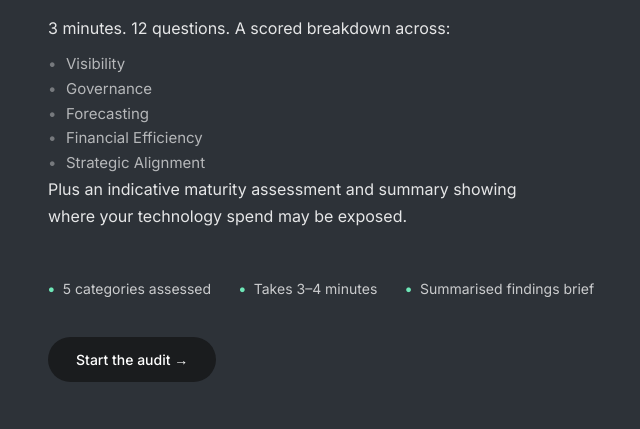
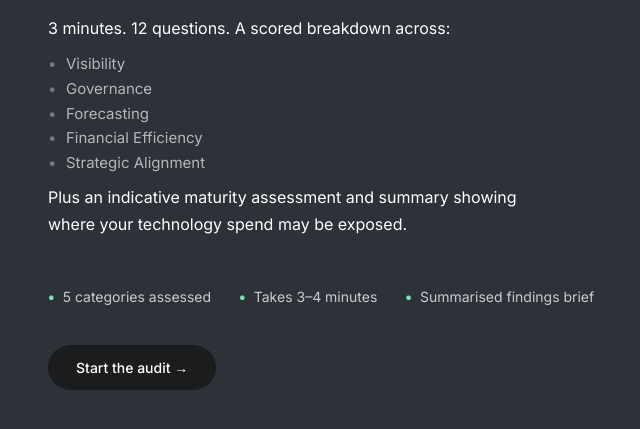
Before and after one commit to garabacm/forc-audit, a website: page public/index.html in a window 1280 px wide. Shown: the part 199-628 px from the top of the page, without its empty margins (286-926 px from the left). Drawn offline with nearby package versions, Linux system fonts and the light colour scheme.

Commit message:
White text for intro + plus line, more spacing above plus line

```diff
--- a/public/index.html
+++ b/public/index.html
@@ -78,7 +78,7 @@
   }
 
   .header p {
-    color: rgba(255,255,255,0.88);
+    color: #ffffff;
     font-size: 16px;
     font-weight: 400;
     max-width: 500px;
@@ -86,9 +86,9 @@
     margin: 0;
   }
   .intro-plus {
-    margin-top: 16px;
+    margin-top: 24px;
     font-size: 15px;
-    color: rgba(255,255,255,0.6);
+    color: #ffffff;
   }
 
   .meta-row {
@@ -704,6 +704,7 @@
     margin: 10px 0 0;
     text-align: left;
     display: inline-block;
+    margin-bottom: 8px;
   }
   .intro-list li {
     font-size: 15px;
```
